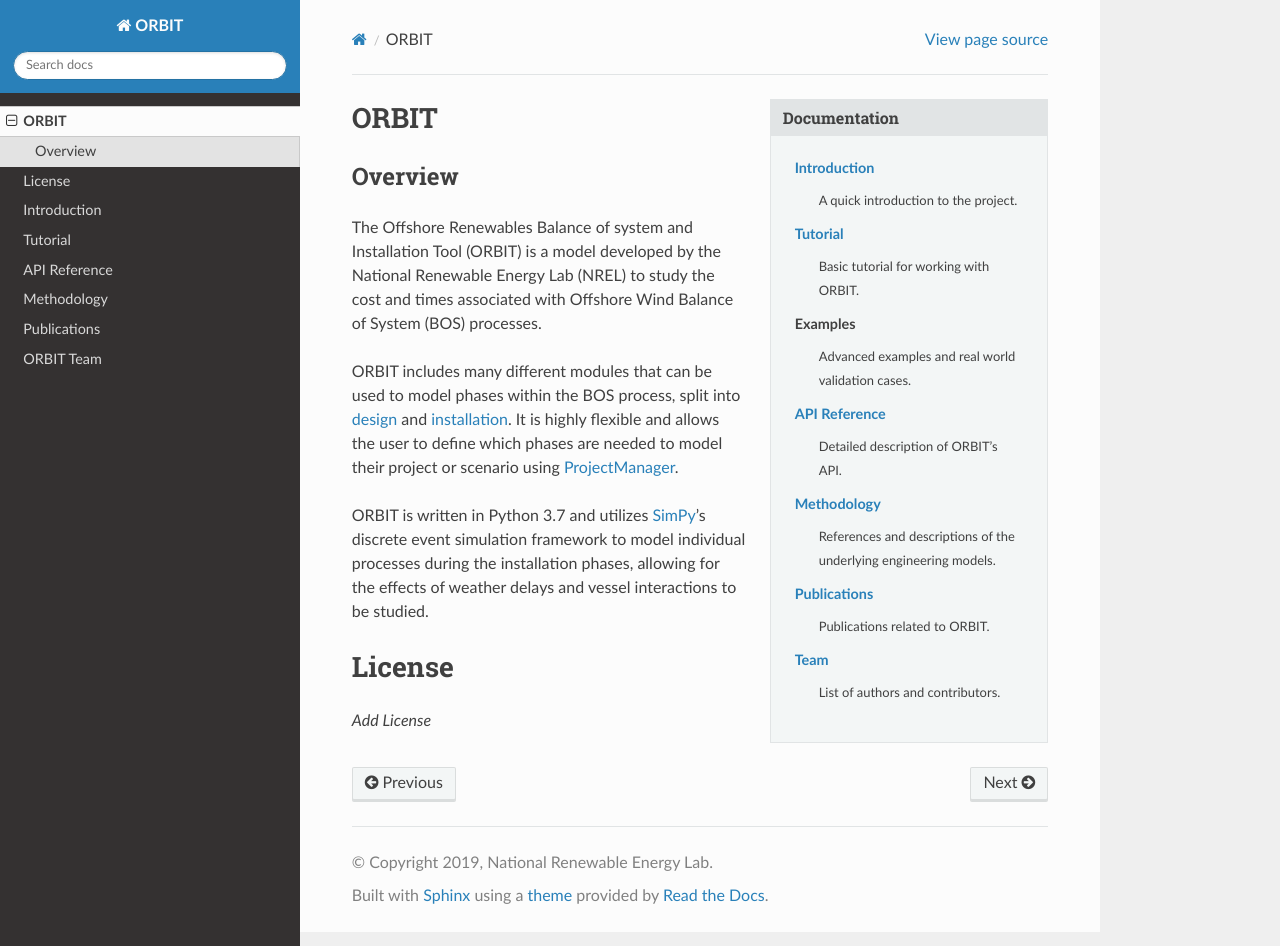
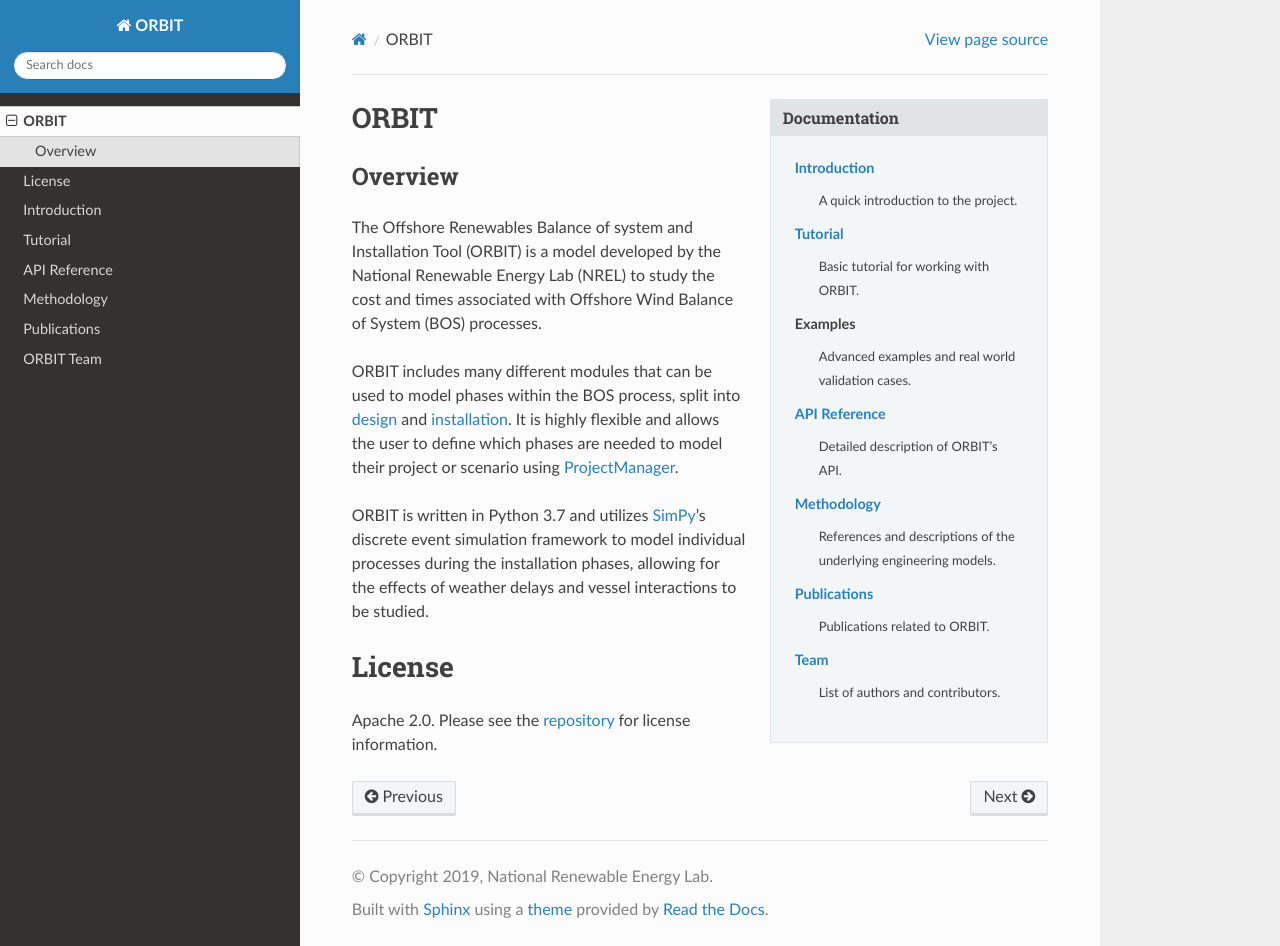
Before and after one commit to WISDEM/ORBIT, a Sphinx documentation site: the page built from docs/index.rst, in a window 1280 px wide and 946 px high. Built offline with Sphinx 7.4.7 and the Read the Docs theme 2.0.0, drawn with Linux system fonts in a browser that asks for light colours; the version number could not be read and is left out.

Commit message:
Updated license information.

```diff
--- a/docs/index.rst
+++ b/docs/index.rst
@@ -46,4 +46,7 @@ studied.
 
 License
 -------
-`Add License`
+
+Apache 2.0. Please see the
+`repository <https://github.com/WISDEM/ORBIT/blob/master/LICENSE>`_ for
+license information.
```
